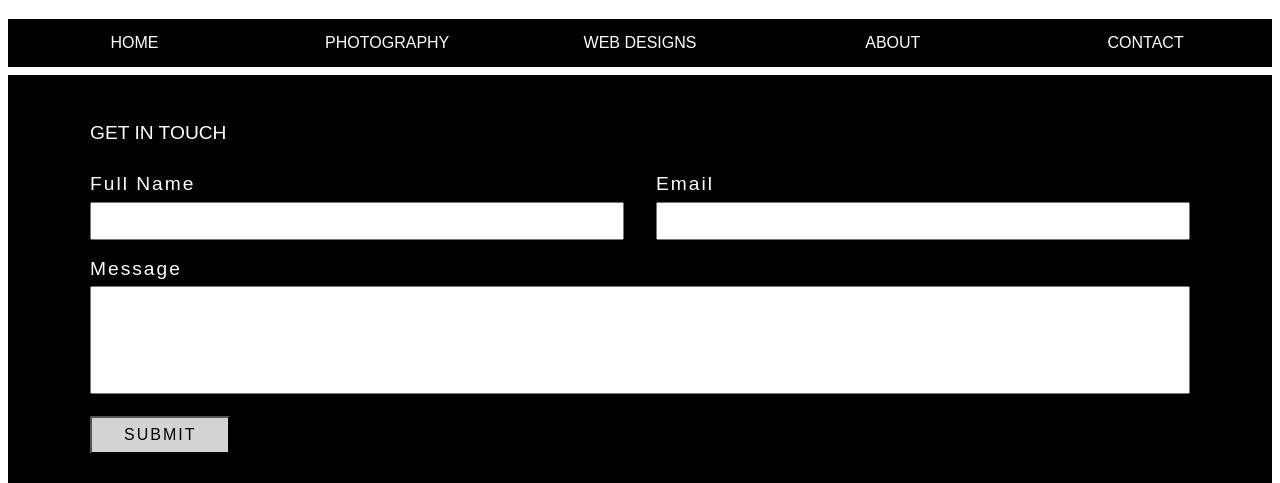
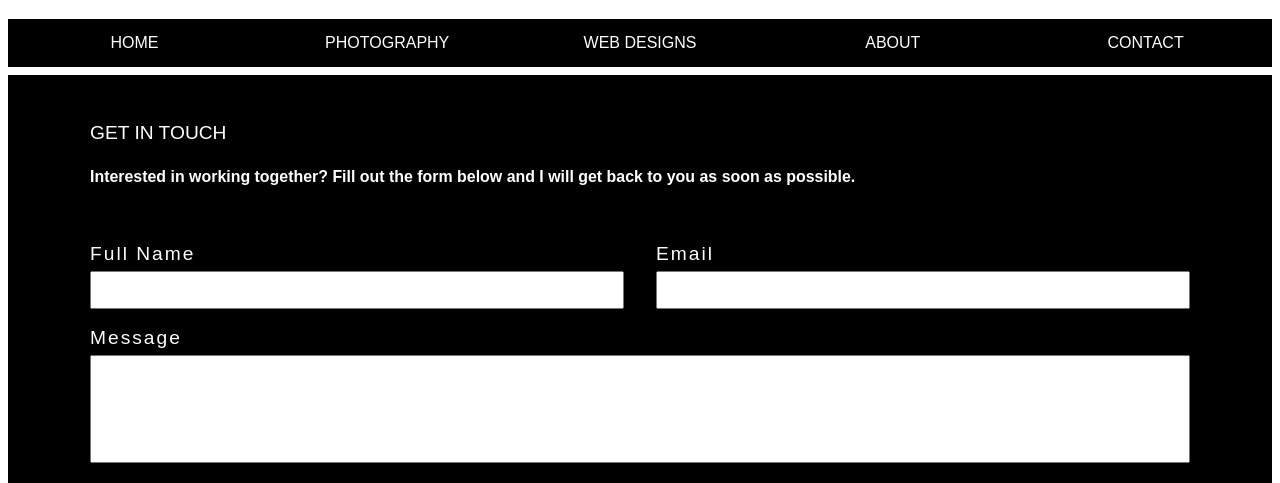
Before and after one commit to dang0104/mtm6330-midterm-dang0104, a website: page contact.html in a window 1280 px wide. Shown: the top 483 px of the page. Drawn offline with Linux system fonts and the light colour scheme.

Commit message:
Completed Midterm Project

```diff
--- a/contact.html
+++ b/contact.html
@@ -25,6 +25,8 @@
   <footer class="footer">
     <form>
       <fieldset>GET IN TOUCH
+        <h5>Interested in working together? Fill out the form below and I will get back to you as soon
+            as possible.</h5>
         <div class="parent">
           <div class="child">
             <label for="fullname">Full Name</label>
```
